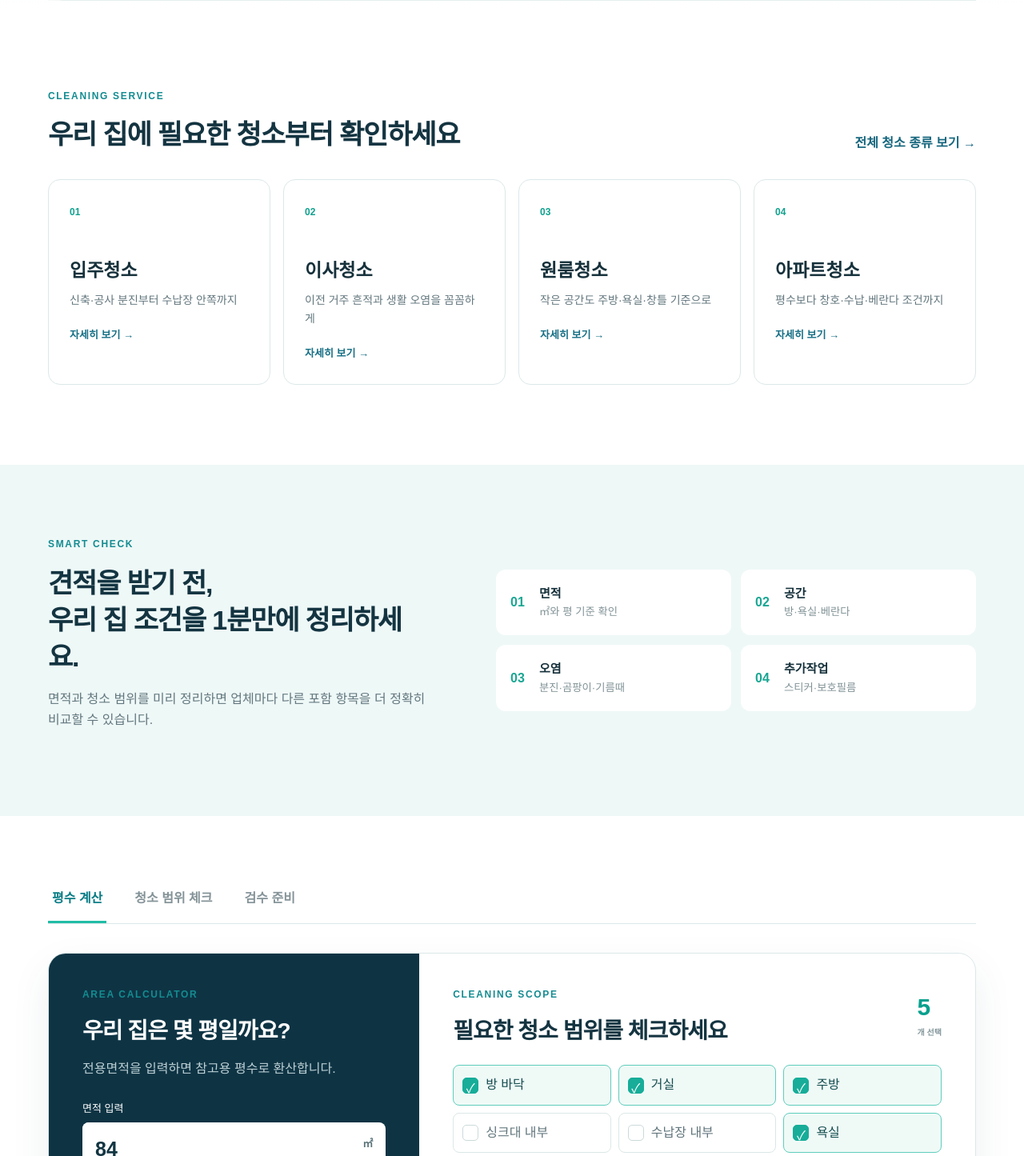
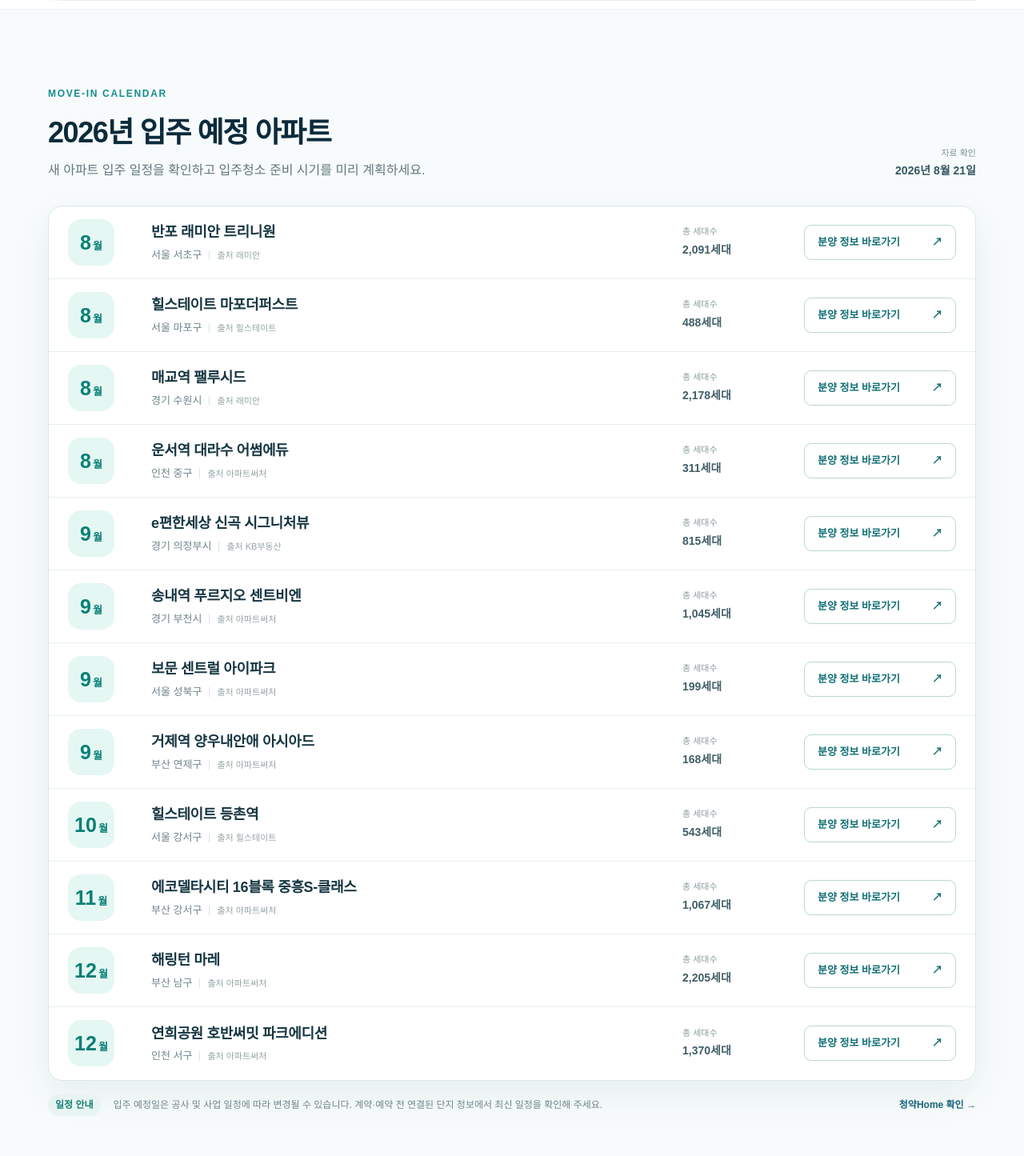
Before and after one commit to hoho601212-collab/ProperMove-inCleaning, a Next.js app: page / in a window 1280 px wide. Shown: the part 825-2270 px from the top of the page at 80% size. Built offline with nearby package versions, Linux system fonts and the light colour scheme; no server answers.

Commit message:
Add 2026 apartment move-in calendar to homepage

```diff
--- a/app/page.tsx
+++ b/app/page.tsx
@@ -1,6 +1,7 @@
 import Link from "next/link";
 import HomeTools from "@/components/HomeTools";
 import PlanningTools from "@/components/PlanningTools";
+import UpcomingApartments from "@/components/UpcomingApartments";
 import { INQUIRY_URL } from "@/lib/inquiry";
 import { regionList } from "@/lib/regions";
 import brandStyles from "./home-brand-marquee.module.css";
@@ -76,6 +77,8 @@ export default function Home() {
       </div>
     </section>
 
+    <UpcomingApartments />
+
     <section className="section shell"><div className="sectionHead"><div><span className="eyebrow">CLEANING SERVICE</span><h2>우리 집에 필요한 청소부터 확인하세요</h2></div><Link href="/service" className="textLink">전체 청소 종류 보기 →</Link></div><div className="serviceGrid">{services.map(([title, desc, href, no]) => <Link href={href} className="serviceCard" key={title}><span className="serviceNo">{no}</span><h3>{title}</h3><p>{desc}</p><b>자세히 보기 →</b></Link>)}</div></section>
 
     <section className="softSection"><div className="shell splitIntro"><div><span className="eyebrow">SMART CHECK</span><h2>견적을 받기 전,<br/>우리 집 조건을 1분만에 정리하세요.</h2><p>면적과 청소 범위를 미리 정리하면 업체마다 다른 포함 항목을 더 정확히 비교할 수 있습니다.</p></div><div className="reasonList"><span><b>01</b><strong>면적</strong><small>㎡와 평 기준 확인</small></span><span><b>02</b><strong>공간</strong><small>방·욕실·베란다</small></span><span><b>03</b><strong>오염</strong><small>분진·곰팡이·기름때</small></span><span><b>04</b><strong>추가작업</strong><small>스티커·보호필름</small></span></div></div></section>
--- /dev/null
+++ b/components/UpcomingApartments.tsx
@@ -0,0 +1,64 @@
+import {
+  apartmentDataUpdatedAt,
+  upcomingApartments,
+} from "@/lib/upcoming-apartments";
+
+const dateFormatter = new Intl.DateTimeFormat("ko-KR", {
+  year: "numeric",
+  month: "long",
+  day: "numeric",
+});
+
+export default function UpcomingApartments() {
+  return (
+    <section className="apartmentSection" aria-labelledby="upcoming-apartments-title">
+      <div className="shell">
+        <div className="apartmentHeader">
+          <div>
+            <span className="eyebrow">MOVE-IN CALENDAR</span>
+            <h2 id="upcoming-apartments-title">2026년 입주 예정 아파트</h2>
+            <p>새 아파트 입주 일정을 확인하고 입주청소 준비 시기를 미리 계획하세요.</p>
+          </div>
+          <div className="apartmentUpdated">
+            <span>자료 확인</span>
+            <strong>{dateFormatter.format(new Date(`${apartmentDataUpdatedAt}T00:00:00+09:00`))}</strong>
+          </div>
+        </div>
+
+        <div className="apartmentList">
+          {upcomingApartments.map((apartment) => (
+            <article className="apartmentRow" key={`${apartment.month}-${apartment.name}`}>
+              <div className="apartmentMonth" aria-label={`${apartment.month}월 입주 예정`}>
+                <strong>{apartment.month}</strong>
+                <span>월</span>
+              </div>
+              <div className="apartmentName">
+                <h3>{apartment.name}</h3>
+                <p>{apartment.location}<span>출처 {apartment.source}</span></p>
+              </div>
+              <div className="apartmentHouseholds">
+                <span>총 세대수</span>
+                <strong>{apartment.households.toLocaleString("ko-KR")}세대</strong>
+              </div>
+              <a
+                className="apartmentLink"
+                href={apartment.infoUrl}
+                target="_blank"
+                rel="noopener noreferrer"
+                aria-label={`${apartment.name} 분양 정보 새 창에서 보기`}
+              >
+                분양 정보 바로가기 <span aria-hidden="true">↗</span>
+              </a>
+            </article>
+          ))}
+        </div>
+
+        <div className="apartmentNotice">
+          <span>일정 안내</span>
+          <p>입주 예정일은 공사 및 사업 일정에 따라 변경될 수 있습니다. 계약·예약 전 연결된 단지 정보에서 최신 일정을 확인해 주세요.</p>
+          <a href="https://www.applyhome.co.kr/" target="_blank" rel="noopener noreferrer">청약Home 확인 →</a>
+        </div>
+      </div>
+    </section>
+  );
+}
--- /dev/null
+++ b/lib/upcoming-apartments.ts
@@ -0,0 +1,109 @@
+export type UpcomingApartment = {
+  month: number;
+  name: string;
+  location: string;
+  households: number;
+  infoUrl: string;
+  source: string;
+};
+
+export const apartmentDataUpdatedAt = "2026-08-22";
+
+export const upcomingApartments: UpcomingApartment[] = [
+  {
+    month: 8,
+    name: "반포 래미안 트리니원",
+    location: "서울 서초구",
+    households: 2091,
+    infoUrl: "https://www.raemian.co.kr/sales/s/trinione",
+    source: "래미안",
+  },
+  {
+    month: 8,
+    name: "힐스테이트 마포더퍼스트",
+    location: "서울 마포구",
+    households: 488,
+    infoUrl: "https://hillstate.co.kr/movein/complex/index",
+    source: "힐스테이트",
+  },
+  {
+    month: 8,
+    name: "매교역 팰루시드",
+    location: "경기 수원시",
+    households: 2178,
+    infoUrl: "https://www.raemian.co.kr/sales/s/palucid",
+    source: "래미안",
+  },
+  {
+    month: 8,
+    name: "운서역 대라수 어썸에듀",
+    location: "인천 중구",
+    households: 311,
+    infoUrl: "https://www.apartsearcher.ai/move-in/%EC%9D%B8%EC%B2%9C%EC%8B%9C",
+    source: "아파트써처",
+  },
+  {
+    month: 9,
+    name: "e편한세상 신곡 시그니처뷰",
+    location: "경기 의정부시",
+    households: 815,
+    infoUrl: "https://www.kbland.kr/c/1097426?ctype=05",
+    source: "KB부동산",
+  },
+  {
+    month: 9,
+    name: "송내역 푸르지오 센트비엔",
+    location: "경기 부천시",
+    households: 1045,
+    infoUrl: "https://www.apartsearcher.ai/move-in/%EA%B2%BD%EA%B8%B0%EB%8F%84",
+    source: "아파트써처",
+  },
+  {
+    month: 9,
+    name: "보문 센트럴 아이파크",
+    location: "서울 성북구",
+    households: 199,
+    infoUrl: "https://www.apartsearcher.ai/move-in/%EC%84%9C%EC%9A%B8%EC%8B%9C",
+    source: "아파트써처",
+  },
+  {
+    month: 9,
+    name: "거제역 양우내안애 아시아드",
+    location: "부산 연제구",
+    households: 168,
+    infoUrl: "https://www.apartsearcher.ai/move-in/%EB%B6%80%EC%82%B0%EC%8B%9C",
+    source: "아파트써처",
+  },
+  {
+    month: 10,
+    name: "힐스테이트 등촌역",
+    location: "서울 강서구",
+    households: 543,
+    infoUrl: "https://hillstate.co.kr/movein/complex/index",
+    source: "힐스테이트",
+  },
+  {
+    month: 11,
+    name: "에코델타시티 16블록 중흥S-클래스",
+    location: "부산 강서구",
+    households: 1067,
+    infoUrl: "https://www.apartsearcher.ai/move-in/%EB%B6%80%EC%82%B0%EC%8B%9C",
+    source: "아파트써처",
+  },
+  {
+    month: 12,
+    name: "해링턴 마레",
+    location: "부산 남구",
+    households: 2205,
+    infoUrl: "https://www.apartsearcher.ai/move-in/%EB%B6%80%EC%82%B0%EC%8B%9C",
+    source: "아파트써처",
+  },
+  {
+    month: 12,
+    name: "연희공원 호반써밋 파크에디션",
+    location: "인천 서구",
+    households: 1370,
+    infoUrl: "https://www.apartsearcher.ai/move-in/%EC%9D%B8%EC%B2%9C%EC%8B%9C",
+    source: "아파트써처",
+  },
+];
```
Also changed, not shown: app/globals.css.
